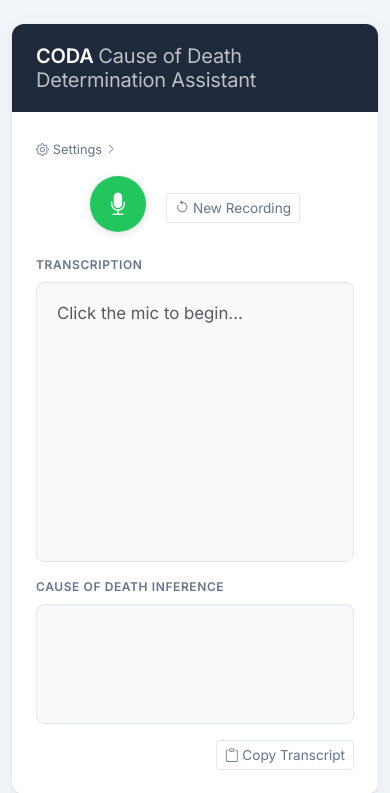
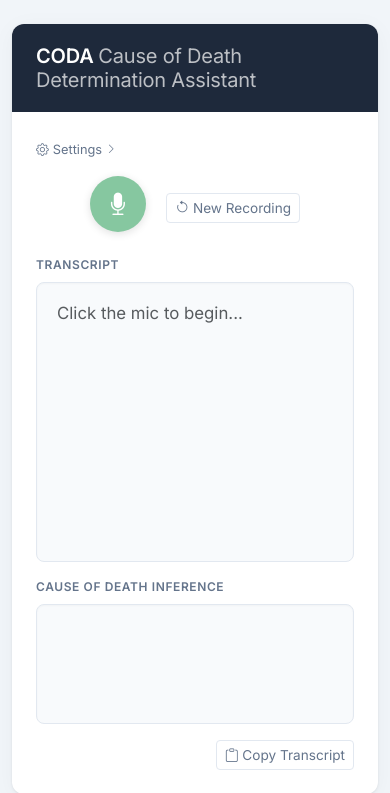
Before and after one commit to codaproject/coda, a FastAPI app: page / in a window 390 px wide. Shown: the top 793 px of the page. Run offline with FastAPI, Linux system fonts and the light colour scheme; data that the repository does not hold is empty; parts of the project's set-up code (start-up, migrations or seed data) failed here and were passed over.

Commit message:
Change microphone colors

```diff
--- a/src/coda/app/templates/index.html
+++ b/src/coda/app/templates/index.html
@@ -123,19 +123,19 @@
             transform: scale(0.97);
         }
         .btn-record-start {
-            background: #22c55e;
+            background: #86c7a0;
             color: #fff;
         }
         .btn-record-start:hover {
-            background: #16a34a;
+            background: #6bb589;
             color: #fff;
         }
         .btn-record-stop {
-            background: #ef4444;
+            background: #d47076;
             color: #fff;
         }
         .btn-record-stop:hover {
-            background: #dc2626;
+            background: #c45a61;
             color: #fff;
         }
 
@@ -351,7 +351,7 @@
 
                         <!-- Transcription -->
                         <div class="mb-3">
-                            <div class="section-label">Transcription</div>
+                            <div class="section-label">Transcript</div>
                             <div id="transcript" class="content-box">
                                 <span class="text-muted">Click the mic to begin...</span>
                             </div>
```
